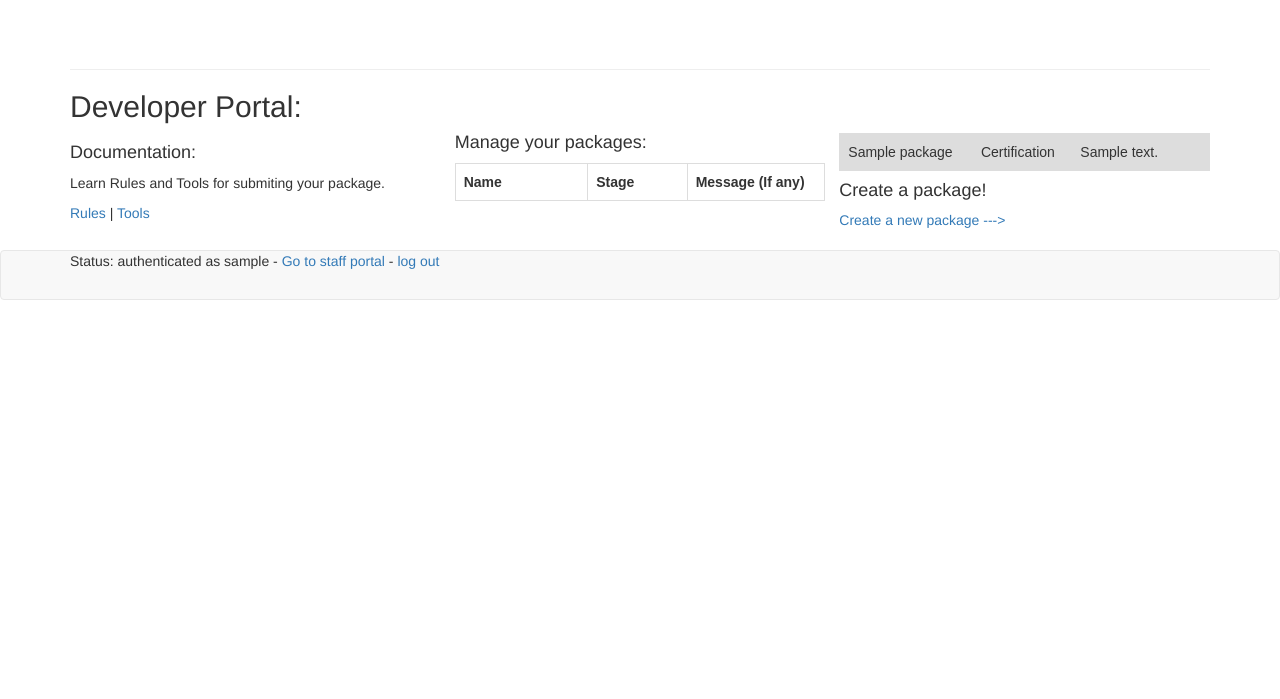
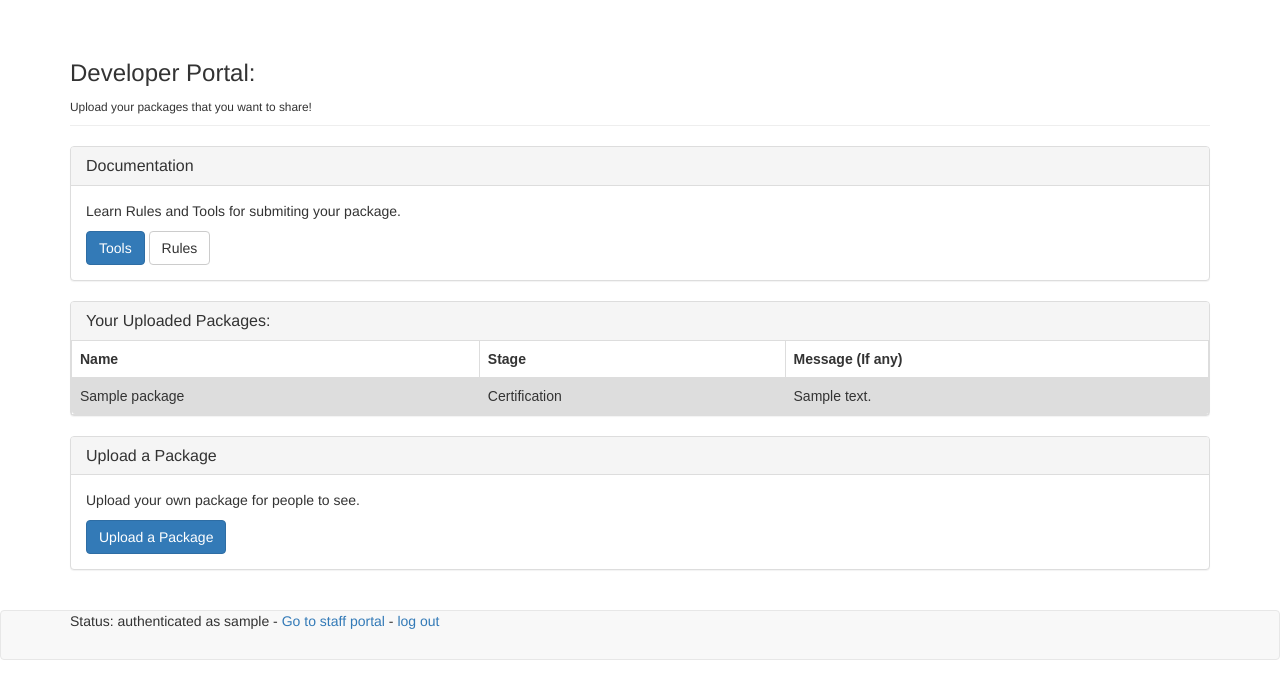
Before and after one commit to LinusS1/pi-store, a Django app: page /dev/ in a window 1280 px wide. Shown: the part 51-750 px from the top of the page. Run offline with Django 3.2, Linux system fonts and the light colour scheme; a user stored in the database is signed in; tables that the repository leaves empty hold one stand-in row (values such as "Sample post"); some libraries are stand-ins or nearby versions.

Commit message:
Bootstrapped dev app

```diff
--- a/store/dev/templates/dev/dev_index.html
+++ b/store/dev/templates/dev/dev_index.html
@@ -1,13 +1,22 @@
 {% extends "downloadapp/base.html" %}
 
+{% block header %}
+	<h3>Developer Portal:</h3>
+	<small>Upload your packages that you want to share!</small>
+{% endblock header %}
+
 {% block content %}
-	<h2>Developer Portal:</h2>
-	<div id="col" style="column-count: 3">
-		<h4>Documentation:</h4>
+	<div class="panel panel-default">
+	  <div class="panel-heading">
+		<h4 class="panel-title">Documentation</h4>
+
+	  </div>
+	  <div class="panel-body">
 		  <p>Learn Rules and Tools for submiting your package.</p>
-		<a href="{% url 'dev:docs_r' %}">Rules</a> | <a href="{% url 'dev:docs_t' %}">Tools</a>
+		<a href="{% url 'dev:docs_t' %}" class="btn btn-primary" role="button">Tools</a> <a href="{% url 'dev:docs_r' %}" class="btn btn-default" role="button">Rules</a>
+	  </div>
+	</div>
 
-		<h4>Manage your packages:</h4>
 	<style>
 		table {
 			font-family: arial, sans-serif;
@@ -25,7 +34,13 @@
 			background-color: #dddddd;
 		}
 	</style>
-		<table>
+	<div class="panel panel-default">
+	  <!-- Default panel contents -->
+	  <div class="panel-heading"><h4 class="panel-title">Your Uploaded Packages:</h4></div>
+
+	  {% if packages %}
+		  <!-- Table -->
+		  <table class="table">
 			<tr>
 					<th>Name</th>
 					<th>Stage</th>
@@ -38,11 +53,20 @@
 						<td>{{ package.message }}</td>
 					</tr>
 				{% empty %}
-				<p>Go make a package!</p>
+					<p>You havn't created any packages! Go make one!</p>
 				{% endfor %}
 		  </table>
+		</div>
+	{% else %}
+		<div class="panel-body"><p>You havn't created any packages! Go make one!</p></div>
+	{% endif %}
+	</div>
 
-		<h4>Create a package!</h4>
-		<a href="{% url 'dev:quick_check' %}">Create a new package ---></a>
+	<div class="panel panel-default">
+		<div class="panel-heading"><h4 class="panel-title">Upload a Package</h4></div>
+		<div class="panel-body">
+			<p>Upload your own package for people to see.</p>
+			<a href="{% url 'dev:quick_check' %}" class="btn btn-primary" role="button">Upload a Package</a>
+		</div>
 	</div>
 {% endblock content %}
--- a/store/store/settings.py
+++ b/store/store/settings.py
@@ -146,7 +146,7 @@ AUTHENTICATION_BACKENDS = (
 ##Auth
 LOGIN_URL = '/accounts/login/'
 LOGOUT_URL = '/accounts/logout/'
-LOGIN_REDIRECT_URL = '/explore'
+LOGIN_REDIRECT_URL = '/'
 #email
 EMAIL_BACKEND = "django.core.mail.backends.console.EmailBackend"
 EMAIL_FROM=config('MAIL_FROM')
```
Also changed, not shown: store/dev/templates/dev/docs/rules.html (+6 -5 lines), store/dev/templates/dev/docs/tools.html (+6 -2 lines), store/dev/templates/dev/new_package.html (+8 -4 lines), store/dev/templates/dev/quick_check.html (+8 -5 lines). Lines whose indentation alone changed are shown as unchanged.
